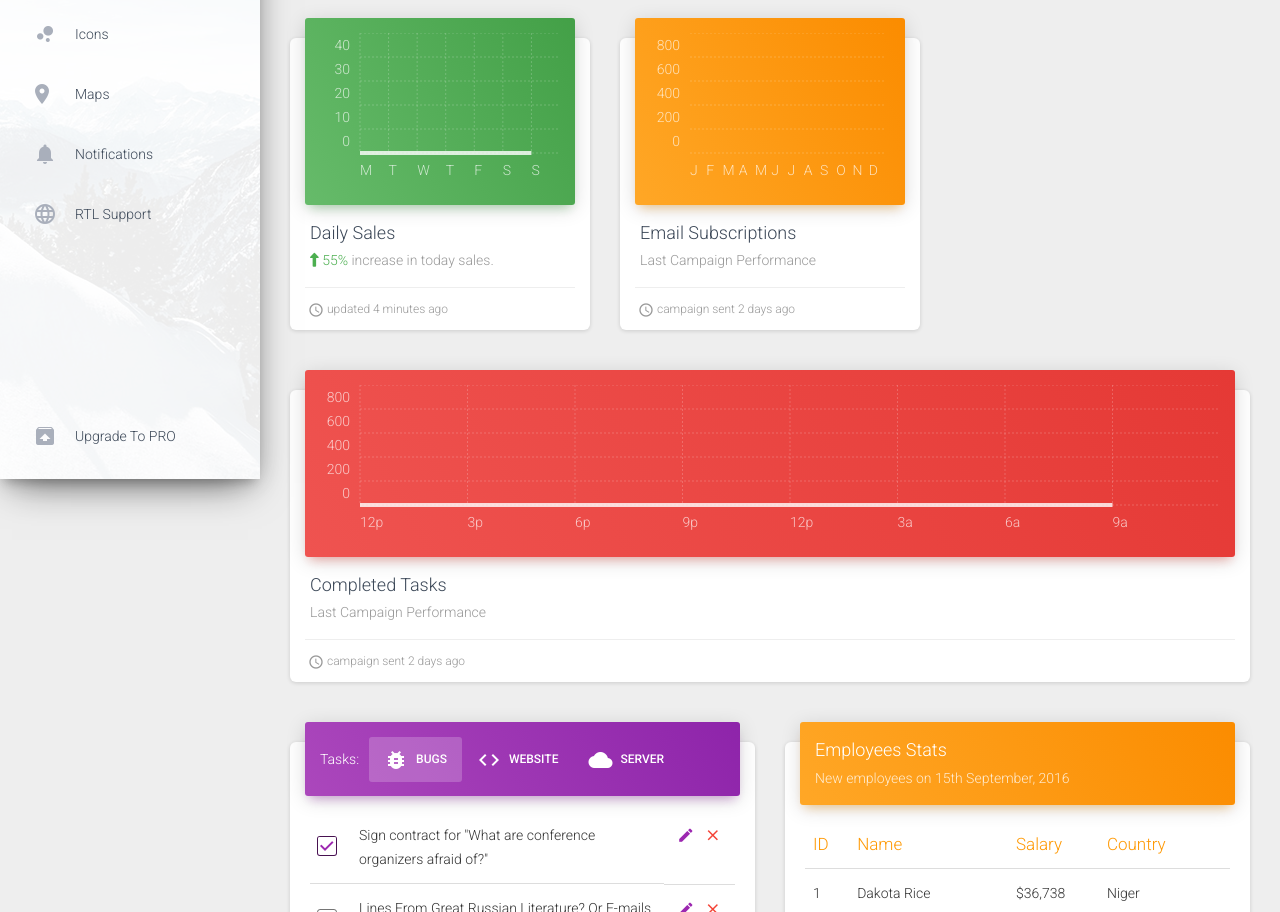
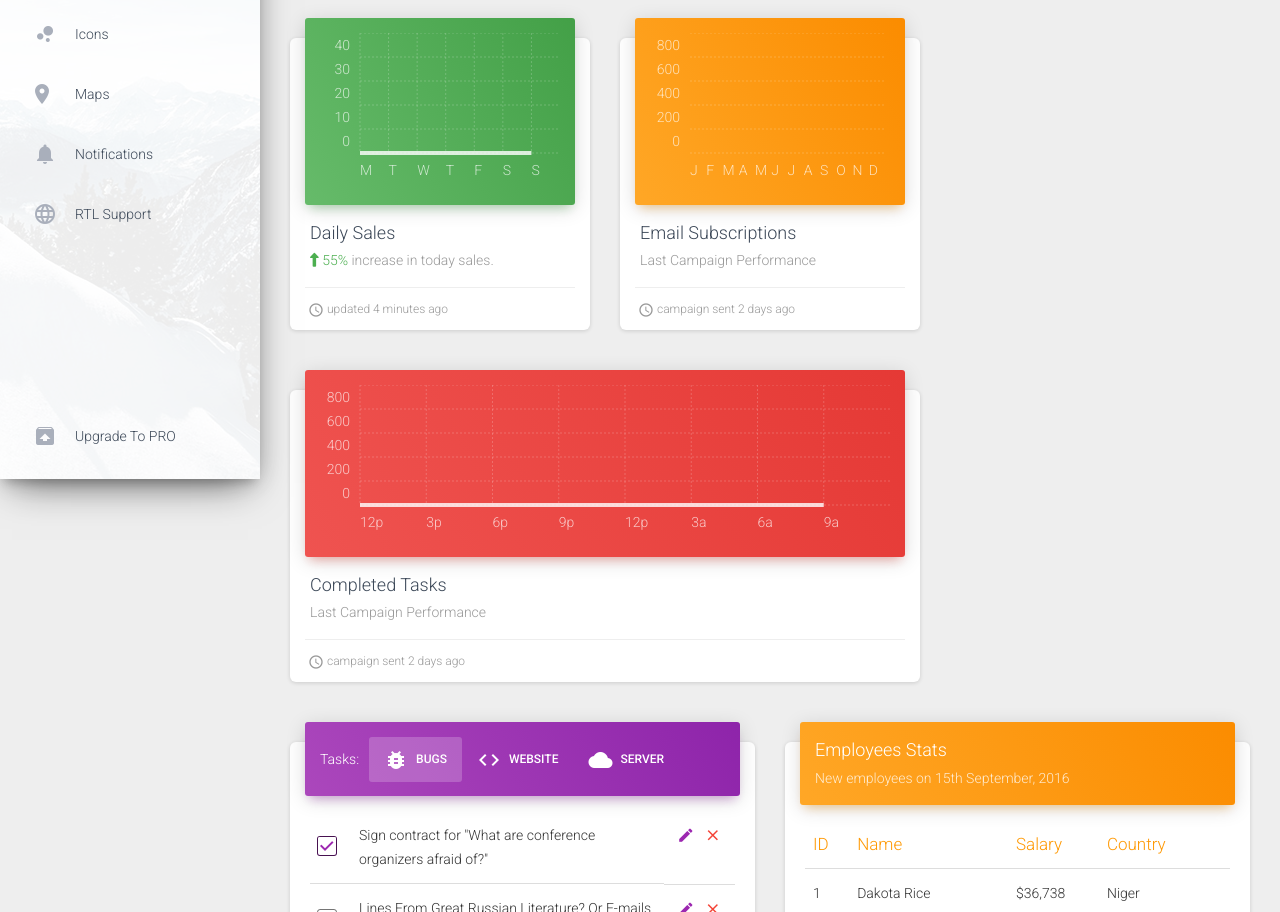
Before and after one commit to Dakota-Brown/dakota-brown.github.io, a website: page dashboard.html in a window 1280 px wide. Shown: the part 321-1233 px from the top of the page. Drawn offline with nearby package versions, Linux system fonts and the light colour scheme; some packages are replaced by stand-ins of ours.

Commit message:
Update dashboard.html

```diff
--- a/dashboard.html
+++ b/dashboard.html
@@ -278,7 +278,7 @@
                 </div>
               </div>
             </div>
-            <div class="col-md-12">
+            <div class="col-md-8">
               <div class="card card-chart">
                 <div class="card-header card-header-danger">
                   <div class="ct-chart" id="completedTasksChart"></div>
```
